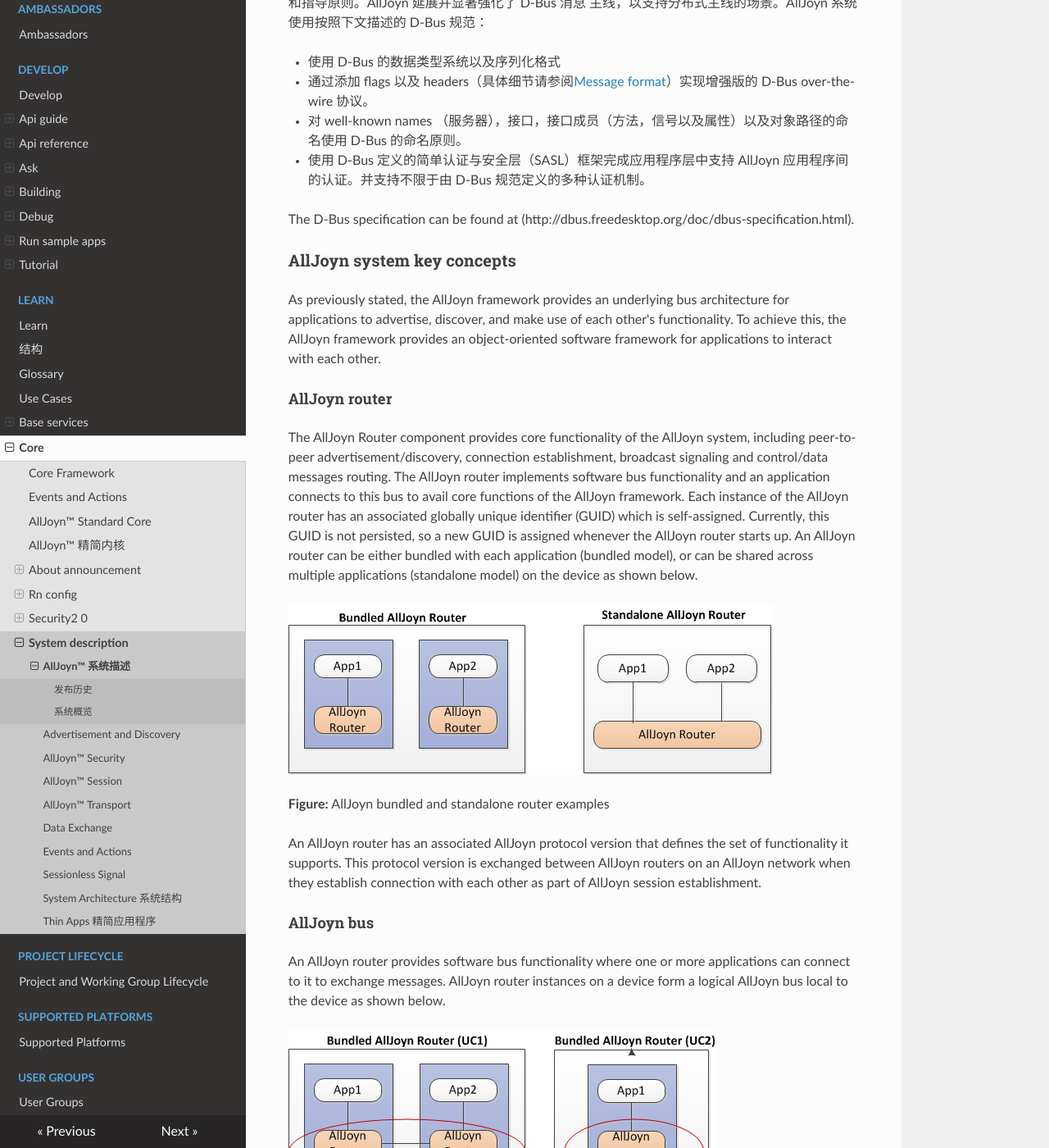
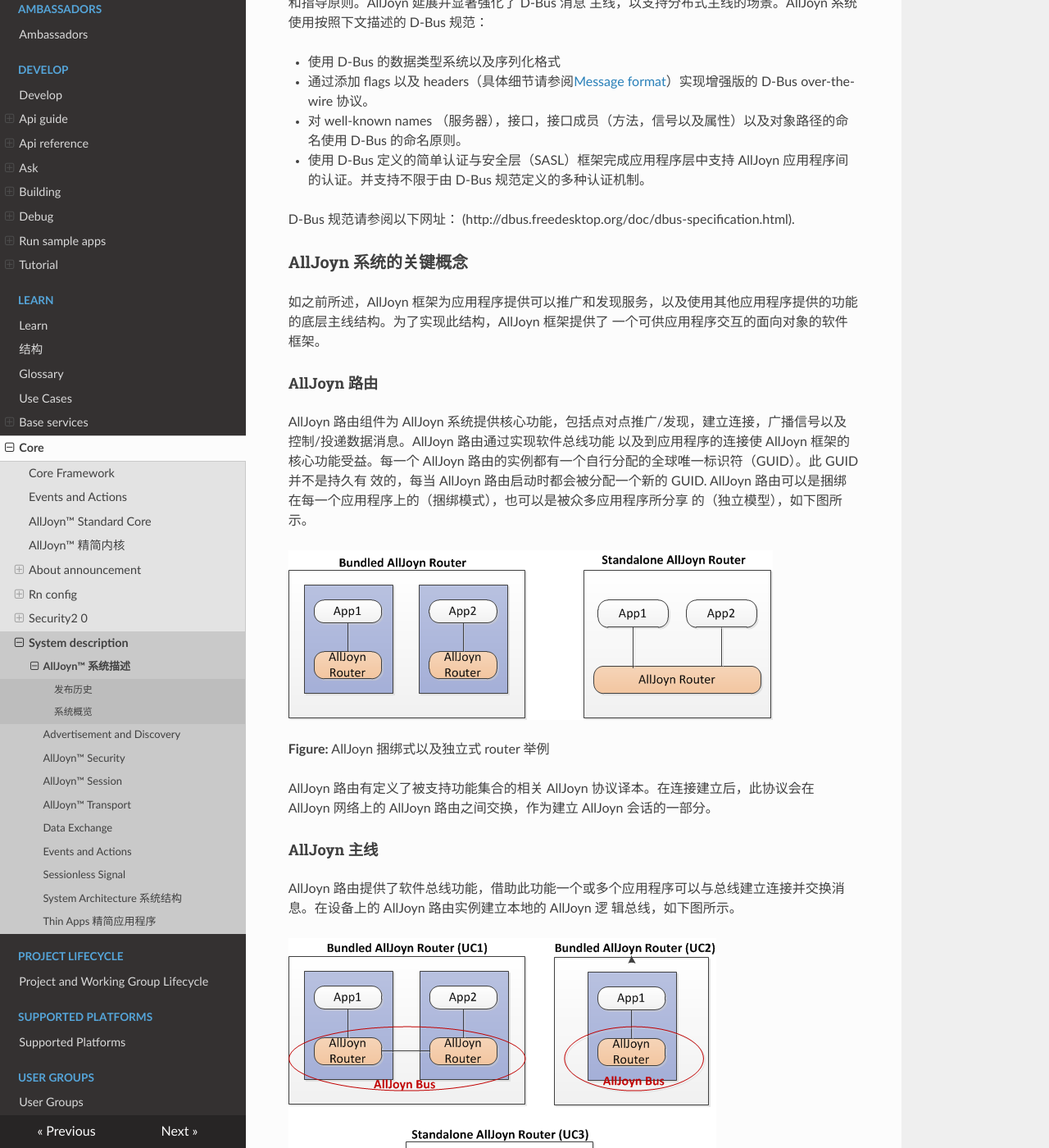
Before and after one commit to smart-conn/alljoyn-zh, an MkDocs documentation site: the page built from docs/learn/core/system-description/index.md, in a window 1280 px wide and 1400 px high, scrolled down 4115 px. Shown: the whole window at 82% size. Built offline with MkDocs 1.6.1, drawn with Linux system fonts in a browser that asks for light colours; nearby versions of some CDN libraries; some of the changed text lies outside the part shown.

Commit message:
Update index.md

````diff
--- a/docs/learn/core/system-description/index.md
+++ b/docs/learn/core/system-description/index.md
@@ -85,129 +85,85 @@ AllJoyn 实现了一个广泛兼容的 D-Bus over-the-wire 协议，并遵守在
 * 对 well-known names （服务器），接口，接口成员（方法，信号以及属性）以及对象路径的命名使用 D-Bus 的命名原则。
 * 使用 D-Bus 定义的简单认证与安全层（SASL）框架完成应用程序层中支持 AllJoyn 应用程序间的认证。并支持不限于由 D-Bus 规范定义的多种认证机制。
 
-The D-Bus specification can be found at (http://dbus.freedesktop.org/doc/dbus-specification.html).
+D-Bus 规范请参阅以下网址： (http://dbus.freedesktop.org/doc/dbus-specification.html).
 
-### AllJoyn system key concepts
+### AllJoyn 系统的关键概念
 
-As previously stated, the AllJoyn framework provides an underlying
-bus architecture for applications to advertise, discover, and
-make use of each other's functionality. To achieve this, the
-AllJoyn framework provides an object-oriented software framework
-for applications to interact with each other.
+如之前所述，AllJoyn 框架为应用程序提供可以推广和发现服务，以及使用其他应用程序提供的功能的底层主线结构。为了实现此结构，AllJoyn 框架提供了
+一个可供应用程序交互的面向对象的软件框架。
 
-#### AllJoyn router
+#### AllJoyn 路由
 
-The AllJoyn Router component provides core functionality of
-the AllJoyn system, including peer-to-peer advertisement/discovery,
-connection establishment, broadcast signaling and control/data
-messages routing. The AllJoyn router implements software bus
-functionality and an application connects to this bus to avail
-core functions of the AllJoyn framework. Each instance of the
-AllJoyn router has an associated globally unique identifier (GUID)
-which is self-assigned. Currently, this GUID is not persisted,
-so a new GUID is assigned whenever the AllJoyn router starts up.
-An AllJoyn router can be either bundled with each application
-(bundled model), or can be shared across multiple applications
-(standalone model) on the device as shown below.
+AllJoyn 路由组件为 AllJoyn 系统提供核心功能，包括点对点推广/发现，建立连接，广播信号以及控制/投递数据消息。AllJoyn 路由通过实现软件总线功能
+以及到应用程序的连接使 AllJoyn 框架的核心功能受益。每一个 AllJoyn 路由的实例都有一个自行分配的全球唯一标识符（GUID）。此 GUID 并不是持久有
+效的，每当 AllJoyn 路由启动时都会被分配一个新的 GUID. AllJoyn 路由可以是捆绑在每一个应用程序上的（捆绑模式），也可以是被众多应用程序所分享
+的（独立模型），如下图所示。
+
 
 ![alljoyn-bundled-standalone-router-examples][alljoyn-bundled-standalone-router-examples]
 
-**Figure:** AllJoyn bundled and standalone router examples
+**Figure:** AllJoyn 捆绑式以及独立式 router 举例
 
-An AllJoyn router has an associated AllJoyn protocol version
-that defines the set of functionality it supports. This protocol
-version is exchanged between AllJoyn routers on an AllJoyn
-network when they establish connection with each other as
-part of AllJoyn session establishment.
+AllJoyn 路由有定义了被支持功能集合的相关 AllJoyn 协议译本。在连接建立后，此协议会在 AllJoyn 网络上的 AllJoyn 路由之间交换，作为建立 AllJoyn
+会话的一部分。
 
-#### AllJoyn bus
+#### AllJoyn 主线
 
-An AllJoyn router provides software bus functionality where
-one or more applications can connect to it to exchange messages.
-AllJoyn router instances on a device form a logical AllJoyn
-bus local to the device as shown below.
+AllJoyn 路由提供了软件总线功能，借助此功能一个或多个应用程序可以与总线建立连接并交换消息。在设备上的 AllJoyn 路由实例建立本地的 AllJoyn 逻 辑总线，如下图所示。
 
 ![logical-router-bus-mapping][logical-router-bus-mapping]
 
-**Figure:** Logical mapping of AllJoyn router to AllJoyn bus
+**Figure:** AllJoyn 路由到 AllJoyn 总线的映射转换
 
-The logical AllJoyn bus maps to a single AllJoyn router in two cases:
+AllJoyn 逻辑总线映射到一个单独的 AllJoyn 路由有以下两种情况：
 
-* Bundled deployment model with only one app on the device,
-shown as UC2.
-* Standalone deployment model with one or more apps on the device,
-shown as UC3.
+* 设备上只有一个应用程序的捆绑部署模型，如 UC2 所示。
+* 设备上有一个或多个应用程序的独立部署模型，如 UC3 所示。
 
-The logical AllJoyn bus maps to multiple AllJoyn router instances
-in the bundled deployment model with multiple apps on the device,
-shown as UC1.
+在设备上有多个应用程序的捆绑部署模型中，AllJoyn 逻辑总线映射到多个 AllJoyn 路由实例的情况请参阅 UC1.
 
-**NOTE:*8 The AllJoyn router and AllJoyn bus terminology are used
-interchangeably in this document as these refer to same set of
-bus functionality provided by the AllJoyn system.
+**NOTE:*8 在此文档中，AllJoyn 路由与 AllJoyn 总线这两个术语是可以相互替换的，他们指代着一个由 AllJoyn 系统提供的相同集合的主线功能。
 
-The following figure shows a simplistic view of the local
-AllJoyn bus on two different devices with multiple applications
-connecting to the bus.
+下图是在有多个应用程序连接到主线的两个不同设备上的 AllJoyn 本地主线的简化视图。
 
 ![alljoyn-bus][alljoyn-bus]
 
-**Figure:** AllJoyn bus
+**Figure:** AllJoyn 主线
 
-The AllJoyn bus provides a medium for communication between
-apps connected to the bus. AllJoyn buses on multiple devices
-communicate with each other using the underlying network
-technology such as Wi-Fi.
+AllJoyn 主线为连接到主线的应用程序之间通信提供了一个媒介。在多个设备上的 AllJoyn 主线通过类似 Wi-Fi 的底层网络技术实现通信。
 
-Multiple instances of AllJoyn buses across multiple devices
-form a logical distributed AllJoyn software bus as shown below.
+下图展示了由跨越多个设备的多个 AllJoyn 主线实例所构成的逻辑分布式 AllJoyn 软件主线:
 
 ![distributed-alljoyn-bus][distributed-alljoyn-bus]
 
-**Figure:** Distributed AllJoyn bus
+**Figure:** 分布式 AllJoyn 主线
 
-The distributed AllJoyn bus hides all the communication
-link details from the applications running on multiple devices.
-To an application connected to the AllJoyn bus, a remote application
-running on another device looks like an app that is local to
-the device. AllJoyn distributed bus provides a fast lightweight
-way to move messages across the distributed system.
+分布式 AllJoyn 主线隐藏了所有运行在多个设备上的应用程序中的通信链路细节。对于连接到 AllJoyn 主线的一个应用程序来说，运行在另一个设备上的远
+端应用程序看起来就像在这个设备本地的一个应用程序一样。AllJoyn 分布式主线为在分布式系统上传送消息提供了一个快速且轻量化的方式。
 
-#### AllJoyn service
+#### AllJoyn 服务
 
-As described earlier, provider AllJoyn applications provide
-services that can be consumed by other applications in the
-AllJoyn network. For example, a TV may provide a picture rendering
-service to display pictures from another AllJoyn device
-(e.g., smartphone). An AllJoyn Service is a notional/logical
-concept and is defined by one or more AllJoyn interfaces (described
-in [AllJoyn interfaces][alljoyn-interfaces]) which expose
-service functionality to consumers.
+如前所述，在 AllJoyn 网络中，供应方应用程序提供可被 AllJoyn 网络中其他应用程序所使用的服务。例如，一台电视可以提供图像渲染功能，从而显示另
+一个设备（例如智能手机）上的图片。AllJoyn 服务是一个理论的/逻辑的概念，由向消费方暴露服务功能的一个或多个 AllJoyn 接口（详细描述请参阅
+[AllJoyn interfaces][alljoyn-interfaces]）定义。
 
-An AllJoyn application can act as both provider and consumer
-by providing and consuming AllJoyn services at the same time.
+AllJoyn 应用程序可以同时提供并消费 AllJoyn 服务，也就是说 AllJoyn 应用程序可以同时扮演供应方和消费方。
 
-#### Unique name
-
-Each AllJoyn application connects to a single AllJoyn router.
-To enable addressing for individual applications, an AllJoyn
-router assigns a unique name to each connecting application.
-The unique name uses AllJoyn router GUID as the prefix. It
-follows the format below:
+#### 唯一标识
+每一个 AllJoyn 应用程序都连接到一个单一的 AllJoyn 路由。为了实现对每一个独立应用程序的寻址，AllJoyn 路由会为每一个连接在其上的应用程序分配
+一个唯一标识符。此唯一标示符使用 AllJoyn 路由的 GUID 作前缀，并遵循如下格式：
 
 ```
 Unique Name = ":"<AJ router GUID>"."<Seq #>
 ```
 
-**NOTE:** The ":<AJ router GUID>.1" unique name is always given
-to the AllJoyn router local endpoint.
+**NOTE:** ":<AJ router GUID>.1" 标识符会一直被分配给 AllJoyn 路由的本地终点。
 
-The following figure shows the unique name assignment for three connected
-apps to an AllJoyn bus by a single AllJoyn router with GUID=100.
+下图展示了一个 GUID=100的单一 AllJoyn 路由为三个连接到 AllJoyn 主线的应用程序分配唯一标识符的过程：
 
 ![uniquename-assignment-1][uniquename-assignment-1]
 
-**Figure:** AllJoyn unique name assignment 1 (multiple apps connected to single AllJoyn router)
+**Figure:** AllJoyn 唯一标识符分配1 (多个应用程序连接到单一 AllJoyn 路由)
 
 This scenario illustrates a device with multiple AllJoyn
 applications connected to a single AllJoyn router. It is
````
